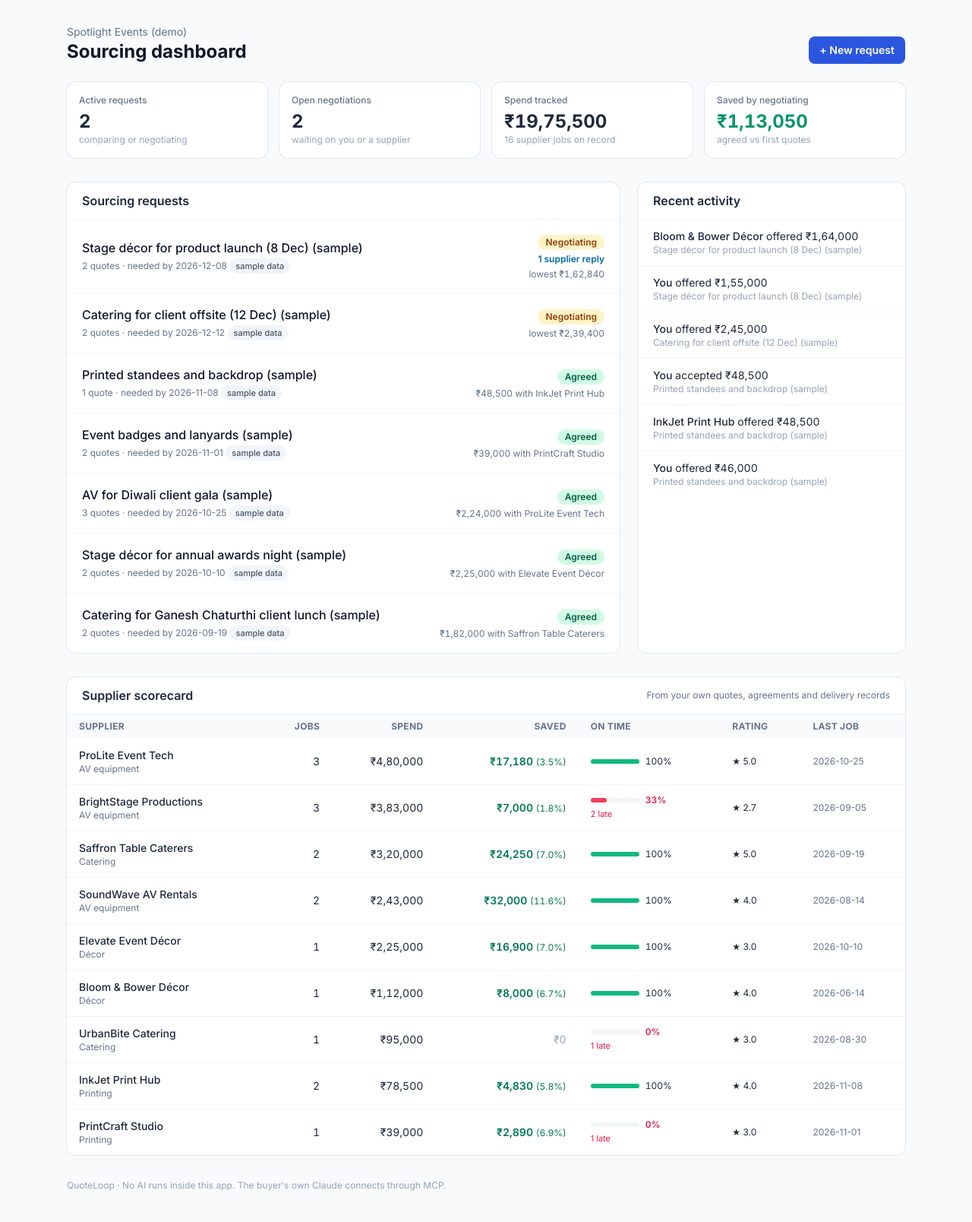
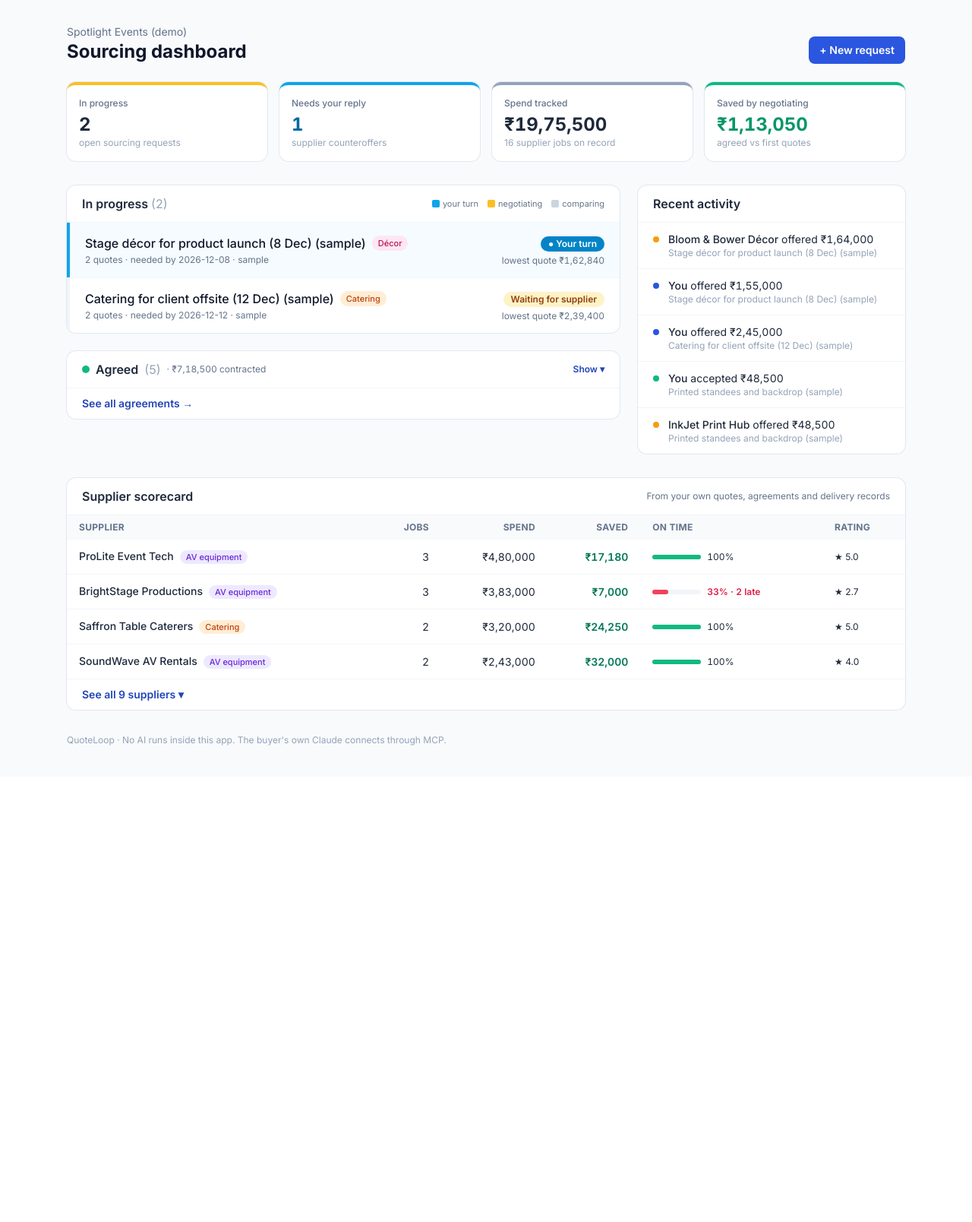
Before and after one commit to Enrique1909/QuoteLoop, a FastAPI app: page /dashboard in a window 1280 px wide. Shown: the part 57-1665 px from the top of the page at 76% size. After the commit the page ends 1038 px from the top, so only its background shows below. Run offline with FastAPI, Linux system fonts and the light colour scheme; the visitor is signed in with stand-in values (Sample User, id 1); parts of the project's set-up code (start-up, migrations or seed data) failed here and were passed over; some libraries are stand-ins or nearby versions.

Commit message:
Dashboard: colour-coded requests, collapsed agreements with See all, shorter scorecard
Co-Authored-By: Claude Opus 5.5 <noreply@anthropic.com>

```diff
--- a/app/main.py
+++ b/app/main.py
@@ -45,6 +45,13 @@ STATUS = {
     "rejected": ("Rejected", "bg-rose-100 text-rose-700"),
 }
 templates.env.globals.update(inr=format_inr, status=lambda k: STATUS.get(k, (k, "bg-slate-100 text-slate-700")))
+CATEGORY = {"av equipment": "bg-violet-100 text-violet-700", "printing": "bg-sky-100 text-sky-700",
+            "catering": "bg-orange-100 text-orange-700", "décor": "bg-pink-100 text-pink-700",
+            "decor": "bg-pink-100 text-pink-700"}
+ACCENT = {"comparing": "border-l-slate-300", "negotiating": "border-l-amber-400", "your_turn": "border-l-sky-500",
+          "agreed": "border-l-emerald-500", "closed": "border-l-slate-200"}
+templates.env.globals.update(cat_cls=lambda c: CATEGORY.get((c or "").strip().lower(), "bg-slate-100 text-slate-600"),
+                             accent=lambda k: ACCENT.get(k, "border-l-slate-200"))
 
 RATE = defaultdict(deque)
 
@@ -123,33 +130,50 @@ def dashboard(request: Request):
     wid = require_login(request)
     with get_session() as s:
         ws = s.get(Workspace, wid)
-        reqs = list(s.exec(select(SourcingRequest).where(SourcingRequest.workspace_id == wid)
-                           .order_by(SourcingRequest.id.desc())))
-        rows, saved, open_negs = [], 0, 0
-        for r in reqs:
-            qs = services.quotations(s, r.id)
-            negs = list(s.exec(select(Negotiation).where(Negotiation.request_id == r.id)))
-            open_negs += sum(1 for n in negs if n.status in ("awaiting_supplier", "awaiting_buyer"))
-            your_turn = sum(1 for n in negs if n.status == "awaiting_buyer")
-            first = services.quote_for(s, r.id, r.agreed_supplier_id) if r.agreed_supplier_id else None
-            r_saved = (first.total_paise - r.agreed_price_paise) if first and r.agreed_price_paise else 0
-            saved += max(0, r_saved)
-            low = min((q.total_paise for q in qs), default=None)
-            rows.append({"r": r, "quotes": len(qs), "lowest": low, "your_turn": your_turn, "saved": r_saved,
-                         "agreed_with": s.get(Supplier, r.agreed_supplier_id).name if r.agreed_supplier_id else None})
-        req_ids = [r.id for r in reqs]
+        rows = _request_rows(s, wid)
+        req_ids = [x["r"].id for x in rows]
         activity = []
         if req_ids:
             negs = {n.id: n for n in s.exec(select(Negotiation).where(Negotiation.request_id.in_(req_ids)))}
-            for o in s.exec(select(Offer).where(Offer.negotiation_id.in_(list(negs) or [0])).order_by(Offer.id.desc()).limit(6)):
+            for o in s.exec(select(Offer).where(Offer.negotiation_id.in_(list(negs) or [0])).order_by(Offer.id.desc()).limit(5)):
                 n = negs[o.negotiation_id]
                 activity.append({"o": o, "n": n, "supplier": s.get(Supplier, n.supplier_id).name,
                                  "request": s.get(SourcingRequest, n.request_id).title})
         scorecard = services.supplier_scorecard(s, wid)
-    stats = {"active": sum(1 for r in reqs if r.status in ("comparing", "negotiating")), "open": open_negs,
+    active = sorted([x for x in rows if x["r"].status in ("comparing", "negotiating")],
+                    key=lambda x: (0 if x["your_turn"] else 1 if x["r"].status == "comparing" else 2))
+    agreed = [x for x in rows if x["r"].status == "agreed"]
+    stats = {"active": len(active), "open": sum(x["your_turn"] + x["waiting"] for x in rows),
+             "your_turn": sum(x["your_turn"] for x in rows),
              "spend": sum(x["spend"] for x in scorecard), "saved": sum(x["saved"] for x in scorecard),
              "jobs": sum(x["jobs"] for x in scorecard)}
-    return render(request, "dashboard.html", ws=ws, rows=rows, stats=stats, activity=activity, scorecard=scorecard)
+    return render(request, "dashboard.html", ws=ws, active=active, agreed=agreed, stats=stats, activity=activity,
+                  scorecard=scorecard, agreed_total=sum(x["r"].agreed_price_paise or 0 for x in agreed))
+
+
+def _request_rows(s, wid):
+    rows = []
+    for r in s.exec(select(SourcingRequest).where(SourcingRequest.workspace_id == wid).order_by(SourcingRequest.id.desc())):
+        qs = services.quotations(s, r.id)
+        negs = list(s.exec(select(Negotiation).where(Negotiation.request_id == r.id)))
+        your_turn = sum(1 for n in negs if n.status == "awaiting_buyer")
+        first = services.quote_for(s, r.id, r.agreed_supplier_id) if r.agreed_supplier_id else None
+        rows.append({"r": r, "quotes": len(qs), "lowest": min((q.total_paise for q in qs), default=None),
+                     "your_turn": your_turn, "waiting": sum(1 for n in negs if n.status == "awaiting_supplier"),
+                     "saved": (first.total_paise - r.agreed_price_paise) if first and r.agreed_price_paise else 0,
+                     "agreed_with": s.get(Supplier, r.agreed_supplier_id).name if r.agreed_supplier_id else None,
+                     "state": "your_turn" if your_turn else r.status})
+    return rows
+
+
+@app.get("/requests", response_class=HTMLResponse)
+def all_requests(request: Request, status: str = ""):
+    wid = require_login(request)
+    with get_session() as s:
+        rows = _request_rows(s, wid)
+    if status:
+        rows = [x for x in rows if x["r"].status == status]
+    return render(request, "requests.html", rows=rows, status=status)
 
 
 @app.get("/requests/new", response_class=HTMLResponse)
--- a/app/templates/dashboard.html
+++ b/app/templates/dashboard.html
@@ -1,63 +1,80 @@
 {% extends "base.html" %}
-{% from "macros.html" import badge, pill, btn %}
+{% from "macros.html" import badge, btn %}
 {% block nav %}{% include "nav.html" %}{% endblock %}
 {% block body %}
 <div class="flex flex-wrap items-end justify-between gap-3">
  <div><p class="text-sm text-slate-500">{{ ws.name }}</p><h1 class="text-2xl font-bold text-slate-900">Sourcing dashboard</h1></div>
  <a href="/requests/new" class="{{ btn('bg-brand-600 text-white hover:bg-brand-700') }}">+ New request</a>
 </div>
+
 <div class="mt-6 grid grid-cols-2 lg:grid-cols-4 gap-4">
- {% for label, value, sub in [("Active requests", stats.active, "comparing or negotiating"), ("Open negotiations", stats.open, "waiting on you or a supplier"), ("Spend tracked", inr(stats.spend), stats.jobs ~ " supplier jobs on record"), ("Saved by negotiating", inr(stats.saved), "agreed vs first quotes")] %}
- <div class="bg-white rounded-xl ring-1 ring-slate-200 p-4"><p class="text-xs font-medium text-slate-500">{{ label }}</p><p class="mt-1 text-2xl font-bold num {% if loop.last %}text-emerald-600{% endif %}">{{ value }}</p><p class="text-xs text-slate-400">{{ sub }}</p></div>
- {% endfor %}
+ <div class="bg-white rounded-xl ring-1 ring-slate-200 p-4 border-t-4 border-t-amber-400"><p class="text-xs font-medium text-slate-500">In progress</p><p class="mt-1 text-2xl font-bold num">{{ stats.active }}</p><p class="text-xs text-slate-400">open sourcing requests</p></div>
+ <div class="bg-white rounded-xl ring-1 ring-slate-200 p-4 border-t-4 border-t-sky-500"><p class="text-xs font-medium text-slate-500">Needs your reply</p><p class="mt-1 text-2xl font-bold num {{ 'text-sky-700' if stats.your_turn else '' }}">{{ stats.your_turn }}</p><p class="text-xs text-slate-400">supplier counteroffers</p></div>
+ <div class="bg-white rounded-xl ring-1 ring-slate-200 p-4 border-t-4 border-t-slate-400"><p class="text-xs font-medium text-slate-500">Spend tracked</p><p class="mt-1 text-2xl font-bold num">{{ inr(stats.spend) }}</p><p class="text-xs text-slate-400">{{ stats.jobs }} supplier jobs on record</p></div>
+ <div class="bg-white rounded-xl ring-1 ring-slate-200 p-4 border-t-4 border-t-emerald-500"><p class="text-xs font-medium text-slate-500">Saved by negotiating</p><p class="mt-1 text-2xl font-bold num text-emerald-600">{{ inr(stats.saved) }}</p><p class="text-xs text-slate-400">agreed vs first quotes</p></div>
 </div>
+
 <div class="mt-8 grid lg:grid-cols-3 gap-6">
- <section class="lg:col-span-2 bg-white rounded-xl ring-1 ring-slate-200 overflow-hidden">
-  <h2 class="px-5 py-3 font-semibold border-b border-slate-100">Sourcing requests</h2>
-  {% for x in rows %}
-  <a href="/requests/{{ x.r.id }}" class="flex items-center justify-between gap-4 px-5 py-4 border-b border-slate-100 last:border-0 hover:bg-slate-50">
-   <div class="min-w-0">
-    <p class="font-medium text-slate-900 truncate">{{ x.r.title }}</p>
-    <p class="text-xs text-slate-500 mt-0.5">{{ x.quotes }} quote{{ '' if x.quotes == 1 else 's' }}{% if x.r.needed_by %} · needed by {{ x.r.needed_by }}{% endif %}
-     {% if x.r.created_via == 'claude' %} · {{ pill('via Claude', 'bg-violet-100 text-violet-700') }}{% endif %}
-     {% if x.r.is_sample %} {{ pill('sample data') }}{% endif %}</p>
+ <div class="lg:col-span-2 space-y-6">
+  <section class="bg-white rounded-xl ring-1 ring-slate-200 overflow-hidden">
+   <div class="px-5 py-3 border-b border-slate-100 flex items-center justify-between">
+    <h2 class="font-semibold">In progress <span class="text-slate-400 font-normal">({{ active|length }})</span></h2>
+    <div class="hidden sm:flex items-center gap-3 text-[11px] text-slate-500">
+     <span class="flex items-center gap-1"><span class="h-2.5 w-2.5 rounded-sm bg-sky-500"></span>your turn</span>
+     <span class="flex items-center gap-1"><span class="h-2.5 w-2.5 rounded-sm bg-amber-400"></span>negotiating</span>
+     <span class="flex items-center gap-1"><span class="h-2.5 w-2.5 rounded-sm bg-slate-300"></span>comparing</span>
+    </div>
    </div>
-   <div class="text-right shrink-0">
-    {{ badge(x.r.status) }}
-    {% if x.your_turn %}<p class="text-xs font-semibold text-sky-700 mt-1">{{ x.your_turn }} supplier repl{{ 'y' if x.your_turn == 1 else 'ies' }}</p>{% endif %}
-    {% if x.r.status == 'agreed' %}<p class="text-xs text-slate-500 mt-1 num">{{ inr(x.r.agreed_price_paise) }} with {{ x.agreed_with }}</p>{% elif x.lowest %}<p class="text-xs text-slate-500 mt-1 num">lowest {{ inr(x.lowest) }}</p>{% endif %}
+   <div class="divide-y divide-slate-100">
+    {% for x in active %}{% include "request_row.html" %}{% else %}<p class="px-5 py-8 text-sm text-slate-500">Nothing in progress. Ask Claude to compare some quotes.</p>{% endfor %}
    </div>
-  </a>
-  {% else %}<p class="px-5 py-8 text-sm text-slate-500">No requests yet. Ask Claude to compare some quotes, or create one.</p>{% endfor %}
- </section>
- <section class="bg-white rounded-xl ring-1 ring-slate-200">
+  </section>
+
+  <section class="bg-white rounded-xl ring-1 ring-slate-200 overflow-hidden">
+   <details>
+    <summary class="list-none cursor-pointer px-5 py-3 flex items-center justify-between hover:bg-slate-50">
+     <span class="flex items-center gap-2"><span class="h-2.5 w-2.5 rounded-full bg-emerald-500"></span><span class="font-semibold">Agreed</span><span class="text-slate-400">({{ agreed|length }})</span>
+      <span class="text-xs text-slate-500 num hidden sm:inline">· {{ inr(agreed_total) }} contracted</span></span>
+     <span class="text-xs font-semibold text-brand-700">Show ▾</span>
+    </summary>
+    <div class="divide-y divide-slate-100 border-t border-slate-100">
+     {% for x in agreed[:3] %}{% include "request_row.html" %}{% endfor %}
+    </div>
+   </details>
+   <a href="/requests?status=agreed" class="block px-5 py-2.5 border-t border-slate-100 text-sm font-semibold text-brand-700 hover:bg-slate-50">See all agreements →</a>
+  </section>
+ </div>
+
+ <section class="bg-white rounded-xl ring-1 ring-slate-200 self-start">
   <h2 class="px-5 py-3 font-semibold border-b border-slate-100">Recent activity</h2>
   <ul class="divide-y divide-slate-100">
   {% for a in activity %}
-   <li class="px-5 py-3 text-sm"><a href="/negotiations/{{ a.n.id }}" class="hover:underline">
-    <span class="font-medium">{{ 'You' if a.o.author == 'buyer' else a.supplier }}</span>
-    {% if a.o.kind == 'accept' %}accepted <span class="num">{{ inr(a.o.price_paise) }}</span>{% elif a.o.kind == 'reject' %}rejected the offer{% else %}offered <span class="num">{{ inr(a.o.price_paise) }}</span>{% endif %}</a>
-    <p class="text-xs text-slate-400">{{ a.request }}</p></li>
+   <li class="px-5 py-3 text-sm flex gap-3"><span class="mt-1.5 h-2 w-2 shrink-0 rounded-full {{ 'bg-emerald-500' if a.o.kind == 'accept' else ('bg-brand-600' if a.o.author == 'buyer' else 'bg-amber-500') }}"></span>
+    <a href="/negotiations/{{ a.n.id }}" class="hover:underline"><span class="font-medium">{{ 'You' if a.o.author == 'buyer' else a.supplier }}</span>
+    {% if a.o.kind == 'accept' %}accepted <span class="num">{{ inr(a.o.price_paise) }}</span>{% elif a.o.kind == 'reject' %}rejected the offer{% else %}offered <span class="num">{{ inr(a.o.price_paise) }}</span>{% endif %}
+    <span class="block text-xs text-slate-400">{{ a.request }}</span></a></li>
   {% else %}<li class="px-5 py-6 text-sm text-slate-500">Nothing yet.</li>{% endfor %}
   </ul>
  </section>
 </div>
+
 <section class="mt-8 bg-white rounded-xl ring-1 ring-slate-200 overflow-hidden">
  <div class="px-5 py-3 border-b border-slate-100 flex flex-wrap items-center justify-between gap-2"><h2 class="font-semibold">Supplier scorecard</h2><p class="text-xs text-slate-500">From your own quotes, agreements and delivery records</p></div>
  <div class="overflow-x-auto"><table class="w-full text-sm">
-  <thead class="bg-slate-50 text-xs uppercase tracking-wide text-slate-500"><tr><th class="px-4 py-2 text-left">Supplier</th><th class="px-4 py-2 text-right">Jobs</th><th class="px-4 py-2 text-right">Spend</th><th class="px-4 py-2 text-right">Saved</th><th class="px-4 py-2 text-left">On time</th><th class="px-4 py-2 text-left">Rating</th><th class="px-4 py-2 text-left">Last job</th></tr></thead>
-  <tbody class="divide-y divide-slate-100">
-  {% for x in scorecard %}
+  <thead class="bg-slate-50 text-xs uppercase tracking-wide text-slate-500"><tr><th class="px-4 py-2 text-left">Supplier</th><th class="px-4 py-2 text-right">Jobs</th><th class="px-4 py-2 text-right">Spend</th><th class="px-4 py-2 text-right">Saved</th><th class="px-4 py-2 text-left">On time</th><th class="px-4 py-2 text-left">Rating</th></tr></thead>
+  {% macro srow(x) %}
   <tr>
-   <td class="px-4 py-3"><a href="/suppliers/{{ x.supplier.id }}" class="font-medium hover:underline">{{ x.supplier.name }}</a><p class="text-xs text-slate-500">{{ x.supplier.category }}</p></td>
+   <td class="px-4 py-3"><a href="/suppliers/{{ x.supplier.id }}" class="font-medium hover:underline">{{ x.supplier.name }}</a> <span class="ml-1 rounded-full px-2 py-0.5 text-[11px] font-medium {{ cat_cls(x.supplier.category) }}">{{ x.supplier.category }}</span></td>
    <td class="px-4 py-3 text-right num">{{ x.jobs }}</td>
    <td class="px-4 py-3 text-right num">{{ inr(x.spend) }}</td>
-   <td class="px-4 py-3 text-right num {{ 'text-emerald-700 font-semibold' if x.saved > 0 else 'text-slate-400' }}">{{ inr(x.saved) }}{% if x.saved_pct %} <span class="text-xs font-normal">({{ x.saved_pct }}%)</span>{% endif %}</td>
-   <td class="px-4 py-3">{% if x.on_time_rate is not none %}<div class="flex items-center gap-2"><div class="h-1.5 w-16 rounded-full bg-slate-100"><div class="h-1.5 rounded-full {{ 'bg-rose-500' if x.on_time_rate < 70 else ('bg-amber-400' if x.on_time_rate < 90 else 'bg-emerald-500') }}" style="width: {{ x.on_time_rate|int }}%"></div></div><span class="text-xs num {{ 'text-rose-600 font-semibold' if x.on_time_rate < 70 else '' }}">{{ x.on_time_rate|int }}%</span></div>{% if x.late %}<p class="text-[11px] text-rose-600">{{ x.late }} late</p>{% endif %}{% else %}<span class="text-xs text-slate-400">—</span>{% endif %}</td>
+   <td class="px-4 py-3 text-right num {{ 'text-emerald-700 font-semibold' if x.saved > 0 else 'text-slate-400' }}">{{ inr(x.saved) }}</td>
+   <td class="px-4 py-3">{% if x.on_time_rate is not none %}<div class="flex items-center gap-2"><div class="h-1.5 w-16 rounded-full bg-slate-100"><div class="h-1.5 rounded-full {{ 'bg-rose-500' if x.on_time_rate < 70 else ('bg-amber-400' if x.on_time_rate < 90 else 'bg-emerald-500') }}" style="width: {{ x.on_time_rate|int }}%"></div></div><span class="text-xs num {{ 'text-rose-600 font-semibold' if x.on_time_rate < 70 else '' }}">{{ x.on_time_rate|int }}%{% if x.late %} · {{ x.late }} late{% endif %}</span></div>{% else %}<span class="text-xs text-slate-400">—</span>{% endif %}</td>
    <td class="px-4 py-3 text-xs">{{ ('★ ' ~ x.avg_rating) if x.avg_rating else '—' }}</td>
-   <td class="px-4 py-3 text-xs text-slate-500">{{ x.last }}</td>
   </tr>
-  {% else %}<tr><td colspan="7" class="px-4 py-6 text-slate-500">Supplier records build up as you close deals.</td></tr>{% endfor %}
-  </tbody></table></div>
+  {% endmacro %}
+  <tbody class="divide-y divide-slate-100">{% for x in scorecard[:4] %}{{ srow(x) }}{% else %}<tr><td colspan="6" class="px-4 py-6 text-slate-500">Supplier records build up as you close deals.</td></tr>{% endfor %}</tbody>
+  {% if scorecard|length > 4 %}<tbody id="more-sup" class="hidden divide-y divide-slate-100 border-t border-slate-100">{% for x in scorecard[4:] %}{{ srow(x) }}{% endfor %}</tbody>{% endif %}
+ </table></div>
+ {% if scorecard|length > 4 %}<button onclick="var t=document.getElementById('more-sup');t.classList.toggle('hidden');this.textContent=t.classList.contains('hidden')?'See all {{ scorecard|length }} suppliers ▾':'Show fewer ▴'" class="w-full px-5 py-2.5 border-t border-slate-100 text-left text-sm font-semibold text-brand-700 hover:bg-slate-50">See all {{ scorecard|length }} suppliers ▾</button>{% endif %}
 </section>
 {% endblock %}
--- /dev/null
+++ b/app/templates/request_row.html
@@ -0,0 +1,19 @@
+{# one sourcing request row; expects x #}
+{% from "macros.html" import badge %}
+<a href="/requests/{{ x.r.id }}" class="flex items-center justify-between gap-4 px-5 py-3.5 border-l-4 {{ accent(x.state) }} {{ 'bg-sky-50/60' if x.your_turn else '' }} hover:bg-slate-50 transition">
+ <div class="min-w-0">
+  <div class="flex items-center gap-2 flex-wrap">
+   <p class="font-medium text-slate-900 truncate">{{ x.r.title }}</p>
+   {% if x.r.category %}<span class="rounded-full px-2 py-0.5 text-[11px] font-medium {{ cat_cls(x.r.category) }}">{{ x.r.category }}</span>{% endif %}
+   {% if x.r.created_via == 'claude' %}<span class="rounded-full px-2 py-0.5 text-[11px] font-medium bg-violet-600 text-white">via Claude</span>{% endif %}
+  </div>
+  <p class="text-xs text-slate-500 mt-0.5">{{ x.quotes }} quote{{ '' if x.quotes == 1 else 's' }}{% if x.r.needed_by %} · needed by {{ x.r.needed_by }}{% endif %}{% if x.r.is_sample %} · sample{% endif %}</p>
+ </div>
+ <div class="text-right shrink-0">
+  {% if x.your_turn %}<span class="inline-flex items-center gap-1 rounded-full bg-sky-600 px-2.5 py-0.5 text-xs font-semibold text-white">● Your turn</span>
+  {% elif x.waiting %}<span class="inline-flex rounded-full bg-amber-100 px-2.5 py-0.5 text-xs font-semibold text-amber-800">Waiting for supplier</span>
+  {% else %}{{ badge(x.r.status) }}{% endif %}
+  {% if x.r.status == 'agreed' %}<p class="text-xs text-slate-500 mt-1 num">{{ inr(x.r.agreed_price_paise) }} · {{ x.agreed_with }}{% if x.saved > 0 %} · <span class="text-emerald-700">saved {{ inr(x.saved) }}</span>{% endif %}</p>
+  {% elif x.lowest %}<p class="text-xs text-slate-500 mt-1 num">lowest quote {{ inr(x.lowest) }}</p>{% endif %}
+ </div>
+</a>
```
Also changed, not shown: app/templates/requests.html (added, +14 -0 lines).
